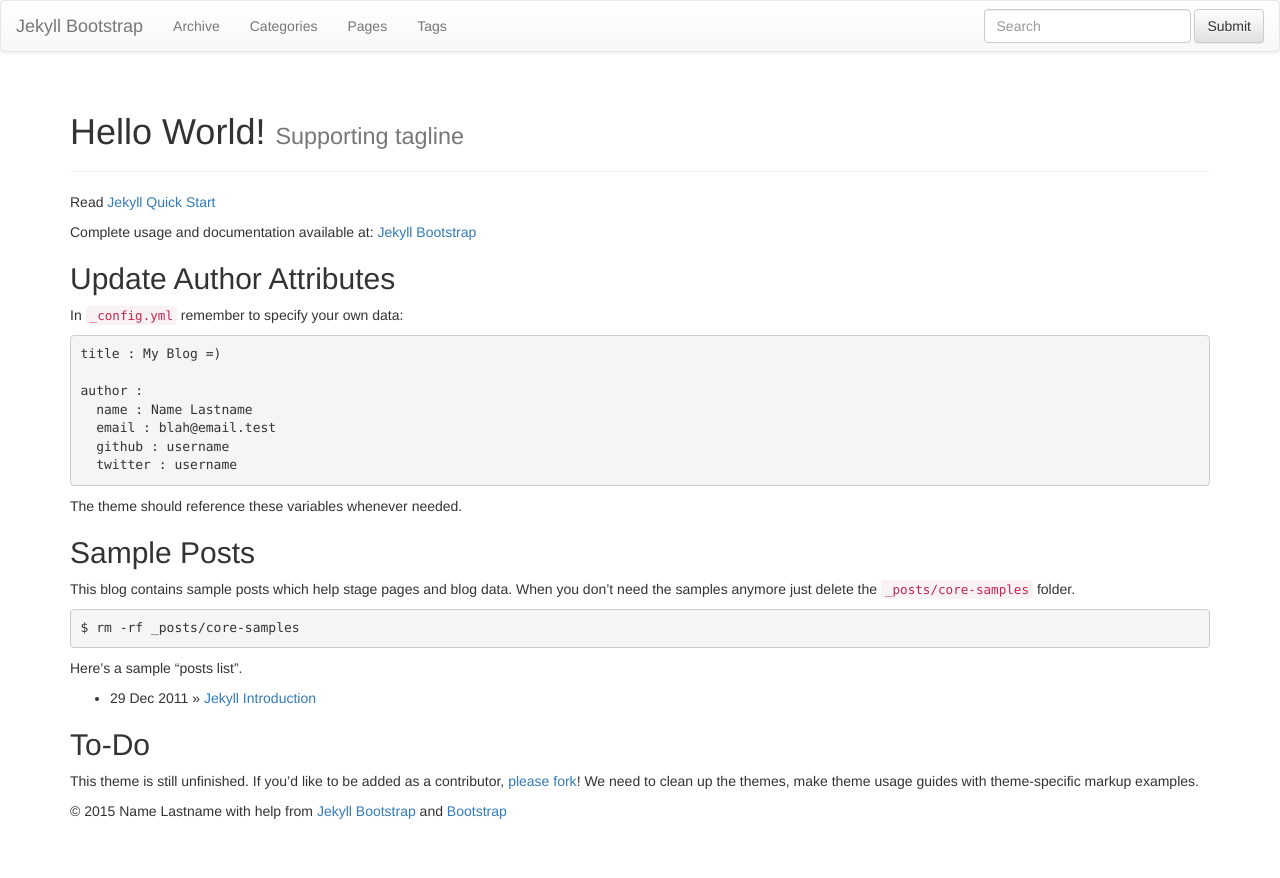
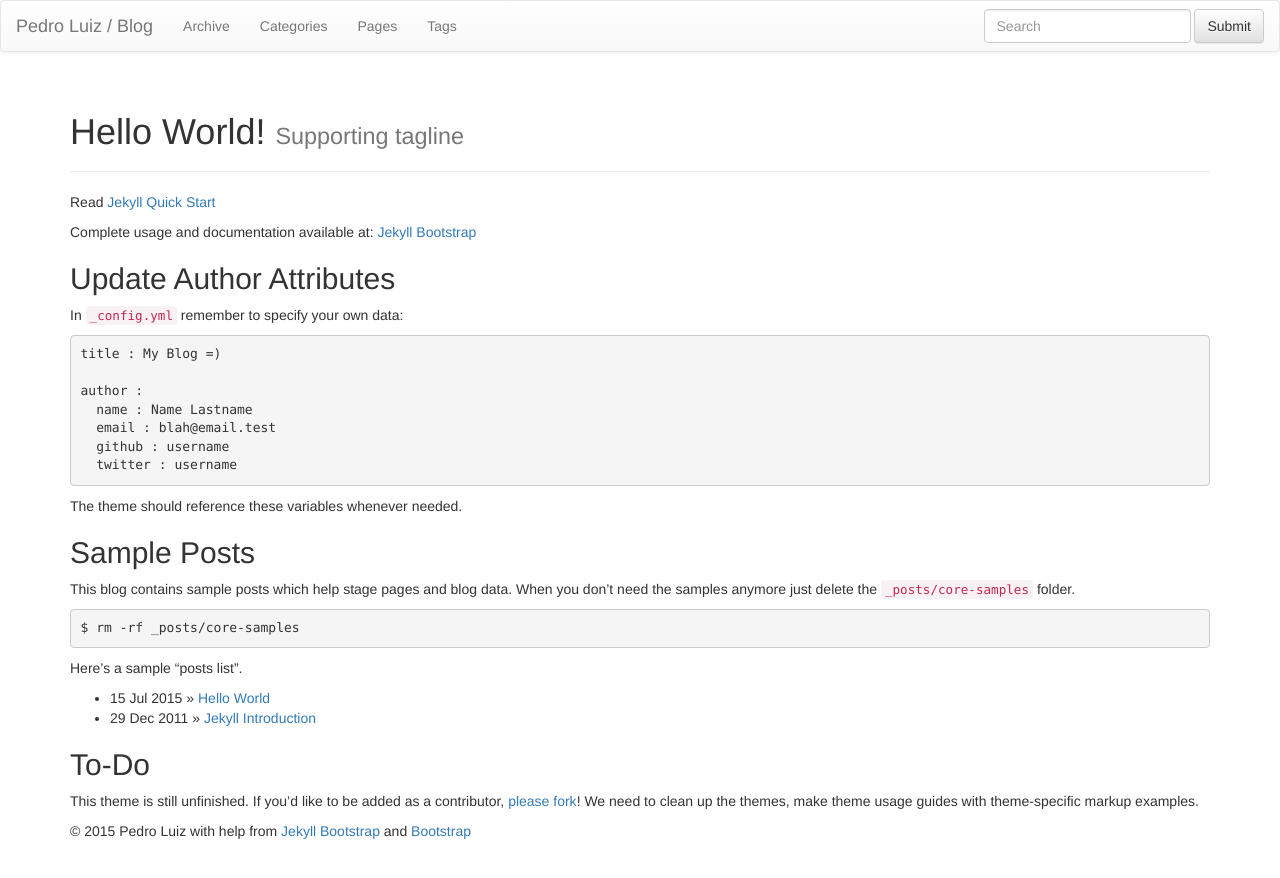
Before and after one commit to iacapuca/iacapuca.github.io, a Jekyll site: the page built from index.md, in a window 1280 px wide. Shown: the top 878 px of the page. Built offline with Jekyll 4.4.1, drawn with Linux system fonts in a browser that asks for light colours; nearby versions of some CDN libraries; library files that are not in the unit come from our copies.

Commit message:
Brave new World.

```diff
--- a/_config.yml
+++ b/_config.yml
@@ -8,13 +8,13 @@ highlighter: pygments
 # Themes are encouraged to use these universal variables
 # so be sure to set them if your theme uses them.
 #
-title : Jekyll Bootstrap
-tagline: Site Tagline
+title : Pedro Luiz / Blog
+tagline: Desenvolvimento e Ativismo
 author :
-  name : Name Lastname
-  email : blah@email.test
-  github : username
-  twitter : username
+  name : Pedro Luiz
+  email : iacapuca@gmail.com
+  github : iacapuca
+  twitter : iacapuca
   feedburner : feedname
 
 # The production_url is only used when full-domain names are needed
@@ -25,7 +25,7 @@ author :
 # Else if you are pushing to username.github.io, replace with your username.
 # Finally if you are pushing to a GitHub project page, include the project name at the end.
 #
-production_url : http://username.github.io
+production_url : http://iacapuca.github.io
 
 # All Jekyll-Bootstrap specific configurations are namespaced into this hash
 #
```
Also changed, not shown: _posts/2015-07-15-hello-world.md (added, +8 -0 lines).
